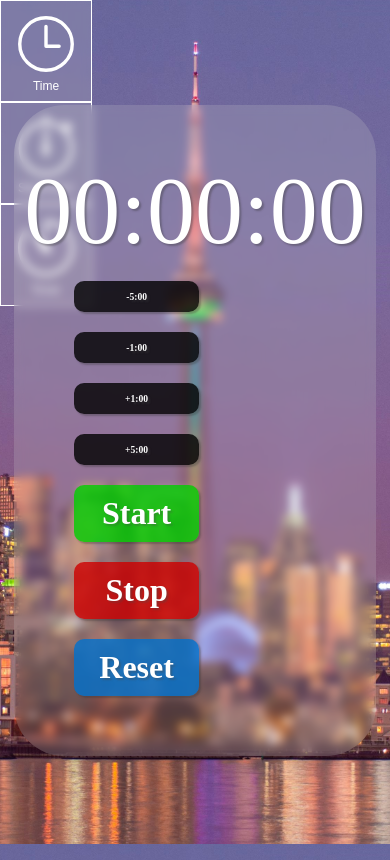
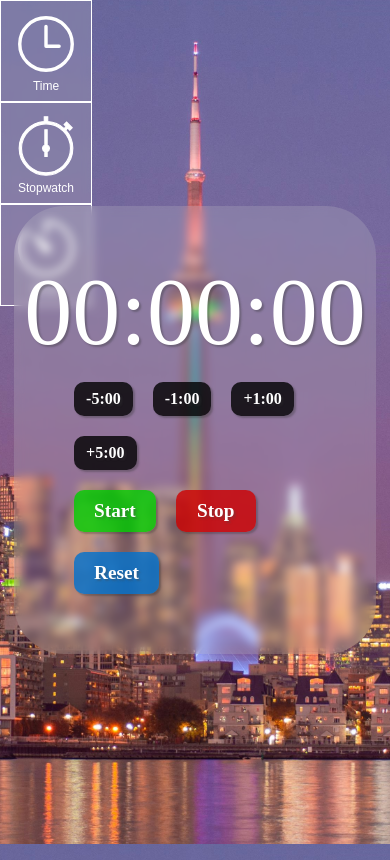
Before and after one commit to AnsonJia/Clock-Stopwatch-Timer-React-, a React (Vite) app: page /timer in a window 390 px wide. Built offline with nearby package versions, Linux system fonts and the light colour scheme; a web font is replaced by a local one.

Commit message:
fixed css styling

```diff
--- a/src/Timer/Timer.module.css
+++ b/src/Timer/Timer.module.css
@@ -22,7 +22,7 @@
 
 
 .display{
-    font-size: 8rem;
+    font-size: 10rem;
     font-family: 'digital';
     font-weight: 500;
     color: white;
@@ -31,15 +31,38 @@
     transition: font-size 0.2s ease;
 }
 
-.timer button{
+.buttons{
+    display: flex;
+    flex-direction: column;
+    align-items: center;
+    justify-content: center;
+}
+
+.controls button{
     box-shadow: 2px 2px 2px rgba(53, 53, 53, 0.363);
-    font-size: 2rem;
+    font-size: 3rem;
     font-family:'digital';
     font-weight: bold;
     text-shadow: 2px 2px 2px rgba(70, 70, 70, 0.363);
     padding: 10px 20px;
     margin: 10px;
     min-width: 125px;
+    border: none;
+    border-radius: 10px;
+    cursor: pointer;
+    color: white;
+    transition: font-size 0.2s ease, width 0.5s ease, background-color 0.5s ease;
+}
+
+.addsub button{
+    box-shadow: 2px 2px 2px rgba(53, 53, 53, 0.363);
+    font-size: 2rem;
+    font-family:'digital';
+    font-weight: bold;
+    text-shadow: 2px 2px 2px rgba(53, 53, 53, 0.363);
+    padding: 10px 20px;
+    margin: 10px;
+    min-width: 50px;
     border: none;
     border-radius: 10px;
     cursor: pointer;
@@ -83,12 +106,12 @@
         margin-bottom: 10px;
 
     }
-    .timer .controls{
+    .controls button{
         font-size: 1.8rem;
         min-width: 100px;
 
     }
-    .timer .time{
+    .addsub button{
         font-size: 1.2rem;
     }
 
@@ -101,30 +124,31 @@
         margin-bottom: 10px;
 
     }
-    .timer .controls{
-        font-size: 1.2rem;
+    .controls button{
+        font-size: 1.4rem;
         min-width: 100px;
 
     }
-    .timer .time{
-        font-size: 1rem;
+    .addsub button{
+        font-size: 1.1rem;
     }
 
 }
 
-@media (max-width: 550px) {
+@media (max-width: 600px) {
     .display{
         font-size: 6rem;
         margin-bottom: 5px;
 
     }
-    .timer .controls{
-        font-size: 0.8rem;
+    .controls button{
+        font-size: 1.2rem;
         min-width: 80px;
 
     }
-    .timer .time{
-        font-size: 0.6rem;
+    .addsub button{
+        font-size: 1rem;
+        padding: 8px 12px;
     }
 
 }
--- a/src/Timer/Timer.tsx
+++ b/src/Timer/Timer.tsx
@@ -69,15 +69,15 @@ function Timer(){
         <div className={styles.format}>
             <div className={styles.timer}>
                 <div className={styles.display}>{formatTime()}</div>
-                <div>
-                    <div>
+                <div className={styles.buttons}>
+                    <div className={styles.addsub}>
                         <button onClick={() => decr(60*1000*5)} className={styles.time}>-5:00</button>
                         <button onClick={() => decr(60*1000)} className={styles.time}>-1:00</button>
                         <button onClick={() => incr(60*1000)} className={styles.time}>+1:00</button>
                         <button onClick={() => incr(60*1000*5)} className={styles.time}>+5:00</button>
                     </div>
 
-                    <div  className={styles.controls}>
+                    <div className={styles.controls}>
                         <button onClick={start} className={styles.start}>Start</button>
                         <button onClick={stop} className={styles.stop}>Stop</button>
                         <button onClick={reset} className={styles.reset}>Reset</button>
```
